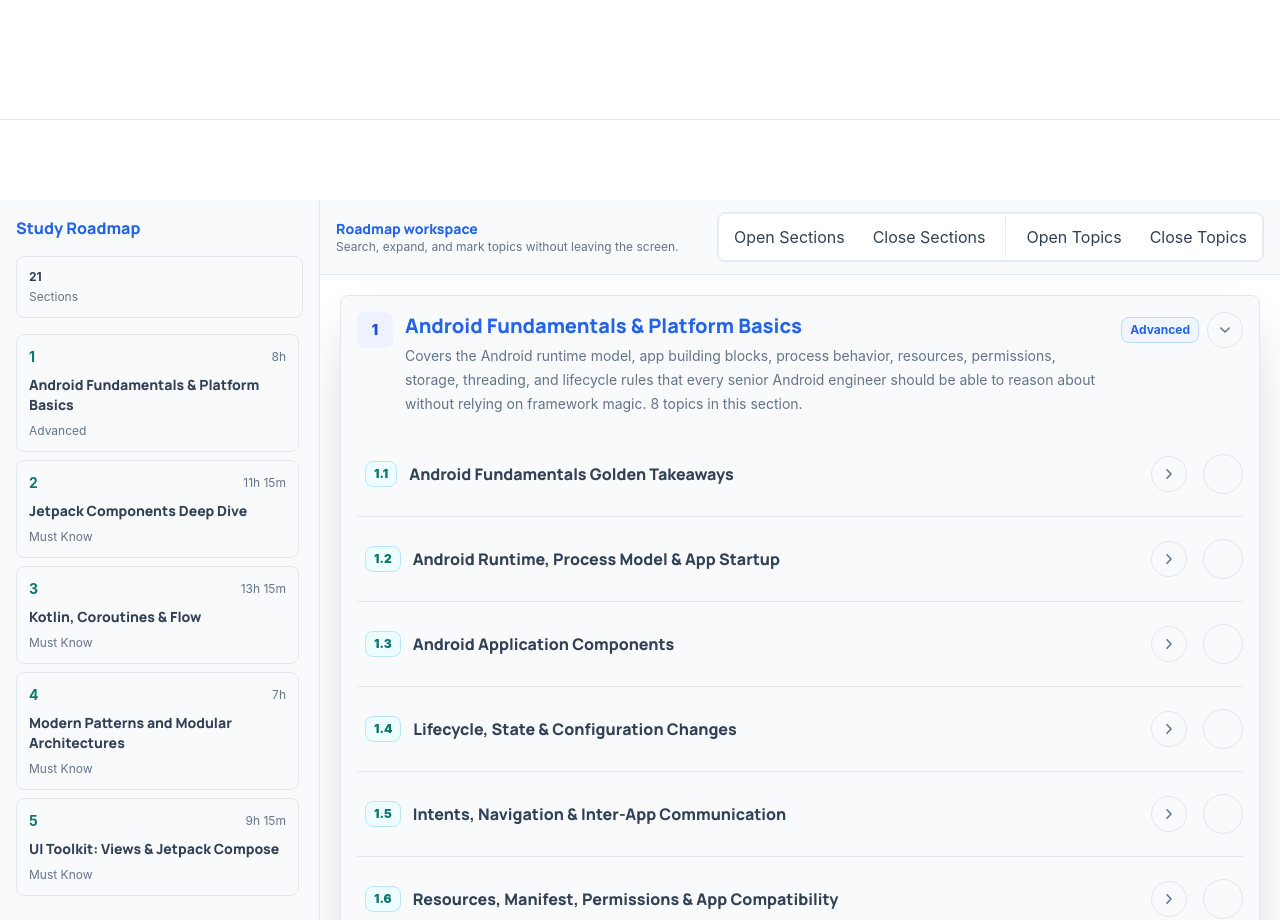
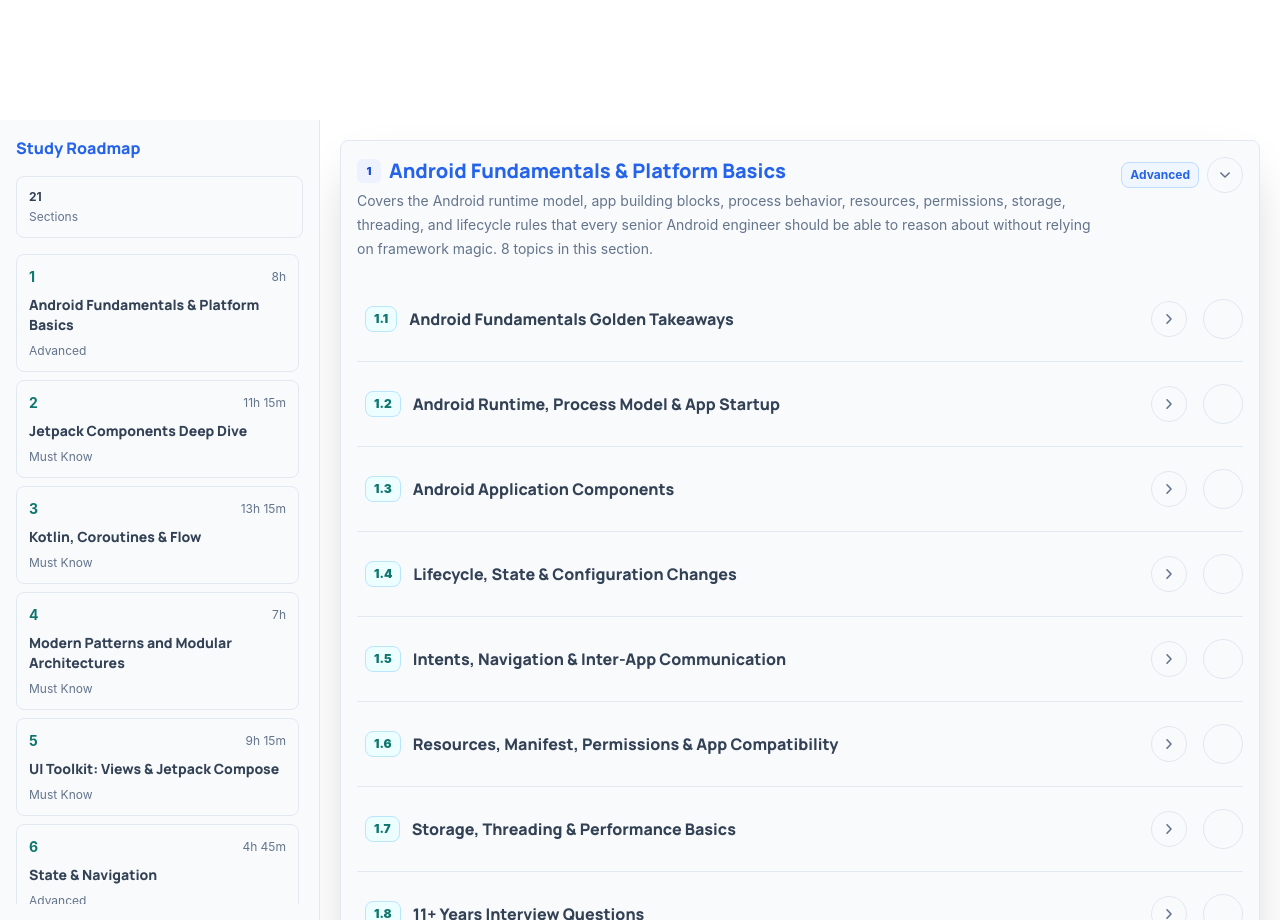
Before and after one commit to RanganathanApps/android-core, a Next.js app: page / in a window 1280 px wide. Shown: the part 680-1600 px from the top of the page. Built offline with nearby package versions, Linux system fonts and the light colour scheme.

Commit message:
Refine roadmap header and action controls

```diff
--- a/components/RoadmapApp.tsx
+++ b/components/RoadmapApp.tsx
@@ -498,7 +498,7 @@ export default function RoadmapApp({ initialContent }: RoadmapAppProps) {
   return (
     <main className={cx("min-h-screen", themes[theme])}>
       <div className="grid w-full">
-        <section className="landing-header grid min-h-screen content-center border-b border-white/10 px-4 py-12 sm:px-6 lg:px-8">
+        <section className="landing-header grid min-h-screen content-center px-4 py-10 sm:px-6 lg:px-8">
           <div className="mx-auto grid w-full max-w-7xl gap-10 lg:grid-cols-[minmax(0,1fr)_380px] lg:items-center">
             <div className="grid gap-6">
               <div className="flex flex-wrap items-center gap-3">
@@ -565,7 +565,7 @@ export default function RoadmapApp({ initialContent }: RoadmapAppProps) {
             (!actionBarDocked || actionBarHidden) && "-translate-y-full",
           )}
         >
-          <div className="grid gap-2 sm:gap-3 xl:grid-cols-[minmax(240px,340px)_minmax(260px,1fr)_auto] xl:items-center">
+          <div className="grid gap-2 sm:gap-3 xl:grid-cols-[minmax(220px,280px)_minmax(260px,1fr)_auto] xl:items-center">
             <div className="flex min-w-0 items-center gap-3">
               <div className="flex h-8 w-8 shrink-0 items-center justify-center rounded-lg bg-teal-300 text-xs font-black text-slate-950 sm:h-10 sm:w-10 sm:text-sm">
                 AS
@@ -612,7 +612,19 @@ export default function RoadmapApp({ initialContent }: RoadmapAppProps) {
               </select>
             </div>
 
-            <div className="hidden flex-wrap items-center gap-2 xl:flex xl:justify-end">
+            <div className="flex min-w-0 items-center gap-1 overflow-x-auto pb-1 xl:justify-end xl:overflow-visible xl:pb-0">
+              <button className="h-9 shrink-0 rounded-lg border border-white/10 bg-white/[0.05] px-2.5 text-xs font-bold text-slate-200 transition hover:border-teal-200/70" onClick={expandAllSections} type="button">
+                Open Sec
+              </button>
+              <button className="h-9 shrink-0 rounded-lg border border-white/10 bg-white/[0.05] px-2.5 text-xs font-bold text-slate-200 transition hover:border-teal-200/70" onClick={collapseAllSections} type="button">
+                Close Sec
+              </button>
+              <button className="h-9 shrink-0 rounded-lg border border-white/10 bg-white/[0.05] px-2.5 text-xs font-bold text-slate-200 transition hover:border-teal-200/70" onClick={expandAllTopics} type="button">
+                Open Topics
+              </button>
+              <button className="h-9 shrink-0 rounded-lg border border-white/10 bg-white/[0.05] px-2.5 text-xs font-bold text-slate-200 transition hover:border-teal-200/70" onClick={collapseAllTopics} type="button">
+                Close Topics
+              </button>
               <span className="rounded-lg border border-white/10 bg-black/20 px-3 py-2 text-sm font-black text-teal-200">{progressPercent}%</span>
               <select
                 value={theme}
@@ -626,7 +638,7 @@ export default function RoadmapApp({ initialContent }: RoadmapAppProps) {
           </div>
         </header>
 
-        <section id="roadmap-workspace" className="grid gap-0 pt-24 lg:h-screen lg:min-h-0 lg:grid-cols-[320px_minmax(0,1fr)] lg:pt-20">
+        <section id="roadmap-workspace" className="grid gap-0 lg:h-screen lg:min-h-0 lg:grid-cols-[320px_minmax(0,1fr)]">
           <aside className="grid min-h-0 border-b border-white/10 bg-white/[0.035] p-4 lg:grid-rows-[auto_auto_minmax(0,1fr)] lg:border-b-0 lg:border-r lg:border-r-white/10">
             <div className="flex items-center justify-between gap-3">
               <h2 className="landing-display text-base font-black text-white">Study Roadmap</h2>
@@ -662,29 +674,7 @@ export default function RoadmapApp({ initialContent }: RoadmapAppProps) {
             </div>
           </aside>
 
-          <div className="grid min-h-0 lg:grid-rows-[auto_minmax(0,1fr)]">
-            <div className="flex flex-wrap items-center justify-between gap-3 border-b border-white/10 bg-black/20 px-4 py-3">
-              <div>
-                <div className="landing-display text-sm font-black text-white">Roadmap workspace</div>
-                <div className="text-xs text-slate-400">Search, expand, and mark topics without leaving the screen.</div>
-              </div>
-              <div className="roadmap-action-group flex flex-wrap gap-1 rounded-lg border border-white/10 bg-slate-950/50 p-1">
-                <button className="rounded-md px-3 py-2 text-sm font-bold text-slate-200 transition hover:bg-white/[0.07] hover:text-teal-100" onClick={expandAllSections} type="button">
-                  Open Sections
-                </button>
-                <button className="rounded-md px-3 py-2 text-sm font-bold text-slate-200 transition hover:bg-white/[0.07] hover:text-teal-100" onClick={collapseAllSections} type="button">
-                  Close Sections
-                </button>
-                <span className="roadmap-action-divider mx-1 hidden w-px bg-white/10 sm:block" />
-                <button className="rounded-md px-3 py-2 text-sm font-bold text-slate-200 transition hover:bg-white/[0.07] hover:text-teal-100" onClick={expandAllTopics} type="button">
-                  Open Topics
-                </button>
-                <button className="rounded-md px-3 py-2 text-sm font-bold text-slate-200 transition hover:bg-white/[0.07] hover:text-teal-100" onClick={collapseAllTopics} type="button">
-                  Close Topics
-                </button>
-              </div>
-            </div>
-
+          <div className="grid min-h-0">
             <div className="overflow-visible p-4 sm:p-5 lg:overflow-auto">
               <div className="grid gap-4">
                 {visibleSections.length === 0 ? (
@@ -711,14 +701,16 @@ export default function RoadmapApp({ initialContent }: RoadmapAppProps) {
                         <button
                           type="button"
                           onClick={() => toggleSection(sectionId)}
-                          className="group grid w-full gap-3 rounded-lg p-4 text-left transition hover:bg-white/[0.04] sm:grid-cols-[auto_minmax(0,1fr)_auto] sm:items-start"
+                          className="group grid w-full gap-3 rounded-lg p-4 text-left transition hover:bg-white/[0.04] sm:grid-cols-[minmax(0,1fr)_auto] sm:items-start"
                           aria-expanded={sectionExpanded}
                         >
-                          <span className="inline-flex h-9 min-w-9 items-center justify-center rounded-lg bg-teal-300 px-2 text-sm font-black text-slate-950">
-                            {sectionIndex + 1}
-                          </span>
                           <span className="grid gap-1">
-                            <span className="landing-display text-xl font-black text-white">{section.title || "Untitled Section"}</span>
+                            <span className="flex min-w-0 items-center gap-2">
+                              <span className="inline-flex h-6 min-w-6 shrink-0 items-center justify-center rounded-md bg-teal-300 px-1.5 text-[11px] font-black text-slate-950">
+                                {sectionIndex + 1}
+                              </span>
+                              <span className="landing-display min-w-0 text-lg font-black text-white sm:text-xl">{section.title || "Untitled Section"}</span>
+                            </span>
                             <span className="text-sm leading-6 text-slate-300">
                               {section.description ? `${section.description} ` : ""}
                               {visibleTopics.length} topic{visibleTopics.length === 1 ? "" : "s"} in this section.
```
